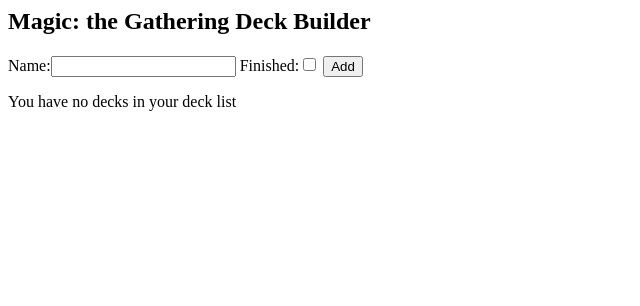
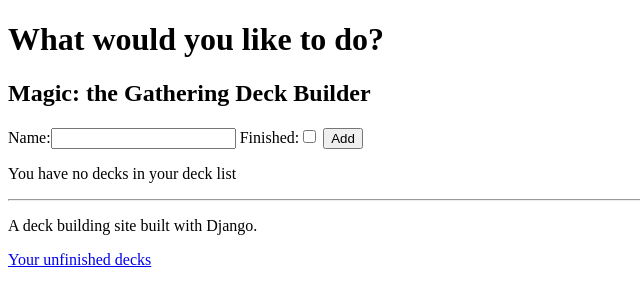
Before and after one commit to danibarstad/MtG_DeckBuilder, a Django app: page / in a window 1280 px wide. Shown: the top 306 px of the page, without its empty margins (0-640 px from the left). Run offline with Django 3.2, Linux system fonts and the light colour scheme; data that the repository does not hold is empty.

Commit message:
Added base html page

```diff
--- /dev/null
+++ b/mtg_deckbuilder/templates/mtg_deckbuilder/base.html
@@ -0,0 +1,22 @@
+<!DOCTYPE html>
+<html>
+    <head>
+        <title>Magic: The Gathering Fantasy Deck Builder</title>
+    </head>
+    <body>
+
+    <h1>What would you like to do?</h1>
+
+        {% block content %}
+        {% endblock %}
+
+    <hr>
+
+    <div>
+        <p>A deck building site built with Django.</p>
+
+        <a href="{% url 'deck_list' %}">Your unfinished decks</a>
+    </div>
+
+    </body>
+</html>
--- a/mtg_deckbuilder/templates/mtg_deckbuilder/decks.html
+++ b/mtg_deckbuilder/templates/mtg_deckbuilder/decks.html
@@ -1,3 +1,6 @@
+{% extends 'mtg_deckbuilder/base.html' %}
+{% block content %}
+
 <h2>Magic: the Gathering Deck Builder</h2>
 
 <form method="POST" action="{% url 'deck_list' %}">
@@ -18,3 +21,5 @@
 <P> You have no decks in your deck list</P>
 
 {% endfor %}
+
+{% endblock %}
```
